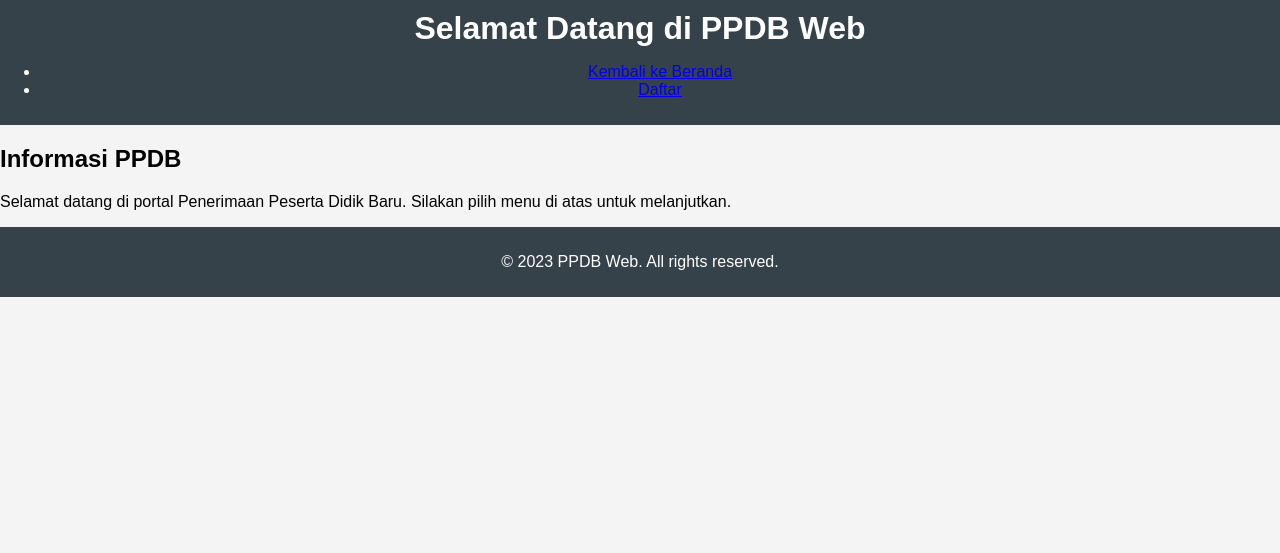
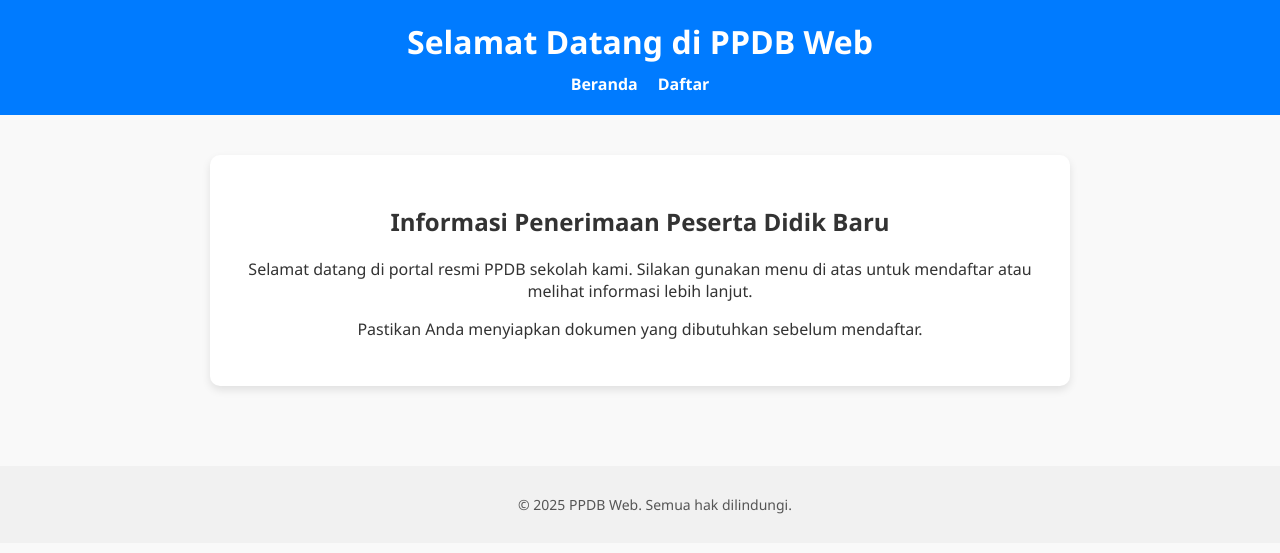
Before and after one commit to irenekrismawati/projek-ppdb, a Flask app: page / in a window 1280 px wide. Shown: the top 553 px of the page. Run offline with Flask 3, Linux system fonts and the light colour scheme; a user stored in the database is signed in.

Commit message:
Refactor index template: update navigation links, enhance content clarity, and improve styling for better user experience

```diff
--- a/ppdb-web/app/templates/index.html
+++ b/ppdb-web/app/templates/index.html
@@ -1,30 +1,103 @@
 <!DOCTYPE html>
-<html lang="en">
+<html lang="id">
 <head>
     <meta charset="UTF-8">
     <meta name="viewport" content="width=device-width, initial-scale=1.0">
     <title>PPDB Web</title>
     <link rel="stylesheet" href="{{ url_for('static', filename='css/styles.css') }}">
+    <style>
+        /* Gaya dasar */
+        body {
+            font-family: 'Segoe UI', sans-serif;
+            margin: 0;
+            padding: 0;
+            background: #f9f9f9;
+            color: #333;
+        }
+
+        header {
+            background: #007BFF;
+            color: white;
+            padding: 20px 0;
+            text-align: center;
+        }
+
+        nav ul {
+            list-style: none;
+            padding: 0;
+            margin: 10px 0 0;
+            display: flex;
+            justify-content: center;
+            gap: 20px;
+        }
+
+        nav ul li {
+            display: inline;
+        }
+
+        nav ul li a {
+            color: white;
+            text-decoration: none;
+            font-weight: bold;
+        }
+
+        nav ul li a:hover {
+            text-decoration: underline;
+        }
+
+        main {
+            padding: 40px 20px;
+            text-align: center;
+        }
+
+        section {
+            background: white;
+            max-width: 800px;
+            margin: 0 auto;
+            padding: 30px;
+            border-radius: 10px;
+            box-shadow: 0 4px 8px rgba(0, 0, 0, 0.1);
+        }
+
+        footer {
+            background: #f1f1f1;
+            text-align: center;
+            padding: 15px;
+            font-size: 14px;
+            margin-top: 40px;
+            color: #555;
+        }
+
+        @media (max-width: 600px) {
+            nav ul {
+                flex-direction: column;
+            }
+        }
+    </style>
 </head>
 <body>
     <header>
         <h1>Selamat Datang di PPDB Web</h1>
         <nav>
             <ul>
-                <li><a href="{{ url_for('main_bp.index') }}">Kembali ke Beranda</a></li>
-                <li><a href="{{ url_for('register') }}">Daftar</a></li>
+                <li><a href="{{ url_for('main_bp.index') }}">Beranda</a></li>
+                <li><a href="{{ url_for('auth_bp.register') }}">Daftar</a></li>
             </ul>
         </nav>
     </header>
+
     <main>
         <section>
-            <h2>Informasi PPDB</h2>
-            <p>Selamat datang di portal Penerimaan Peserta Didik Baru. Silakan pilih menu di atas untuk melanjutkan.</p>
+            <h2>Informasi Penerimaan Peserta Didik Baru</h2>
+            <p>Selamat datang di portal resmi PPDB sekolah kami. Silakan gunakan menu di atas untuk mendaftar atau melihat informasi lebih lanjut.</p>
+            <p>Pastikan Anda menyiapkan dokumen yang dibutuhkan sebelum mendaftar.</p>
         </section>
     </main>
+
     <footer>
-        <p>&copy; 2023 PPDB Web. All rights reserved.</p>
+        <p>&copy; {{ current_year or '2025' }} PPDB Web. Semua hak dilindungi.</p>
     </footer>
+
     <script src="{{ url_for('static', filename='js/scripts.js') }}"></script>
 </body>
 </html>
```
